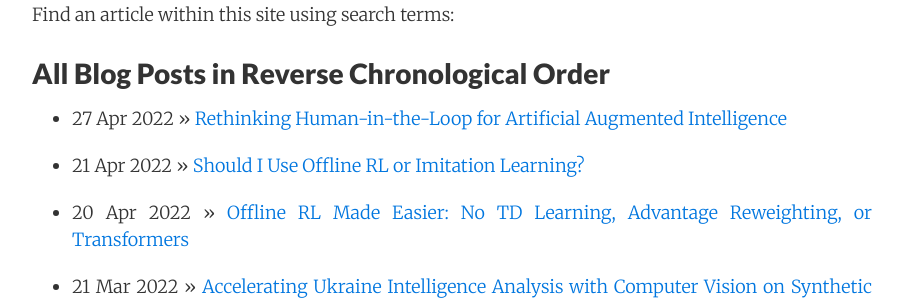
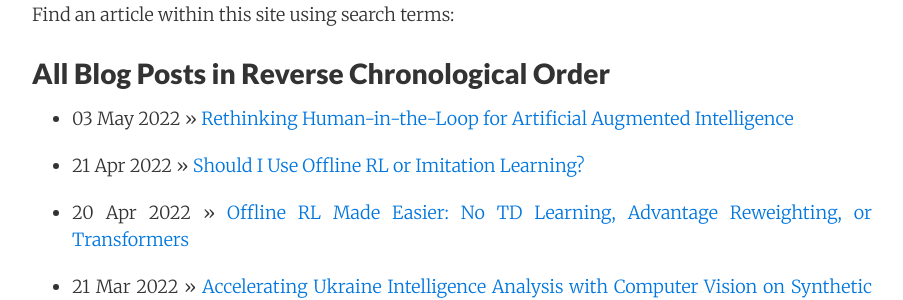
Before and after one commit to bairblog/bairblog.github.io, a Jekyll site: the page built from archive.md, in a window 1280 px wide and 900 px high. Shown: the part 412-712 px from the top of the window, without its empty margins (188-1091 px from the left). Built offline with Jekyll 4.4.1, drawn with Linux system fonts in a browser that asks for light colours; nearby versions of some CDN libraries; formulas are drawn with MathJax 3; comment, search, counter and statistics services are not loaded.

Commit message:
Update and rename 2022-04-27-human-in-the-loop.md to 2022-05-03-human-in-the-loop.md

```diff
--- a/_posts/2022-04-27-human-in-the-loop.md
+++ b/_posts/2022-05-03-human-in-the-loop.md
@@ -1,7 +1,7 @@
 ---
 layout:             post
 title:              "Rethinking Human-in-the-Loop for Artificial Augmented Intelligence"
-date:               2022-04-27  13:55:00
+date:               2022-05-03  13:55:00
 author:             <a href="https://github.com/zhmiao">Zhongqi Miao</a> and <a href="https://liuziwei7.github.io/">Ziwei Liu</a>
 img:                /assets/human-in-the-loop/image3.png
 excerpt_separator:  <!--more-->
```
